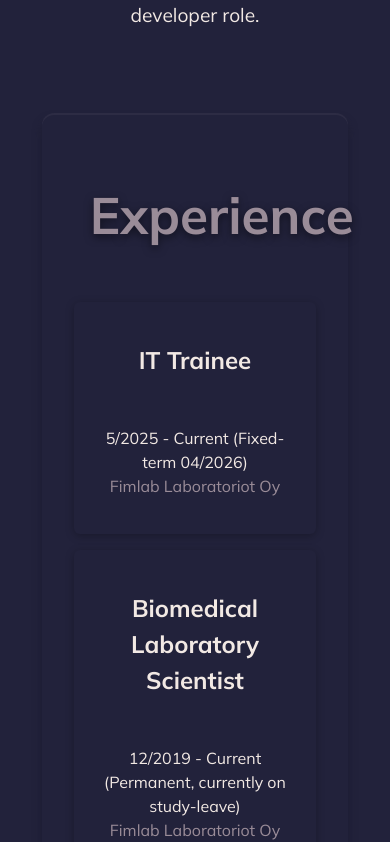
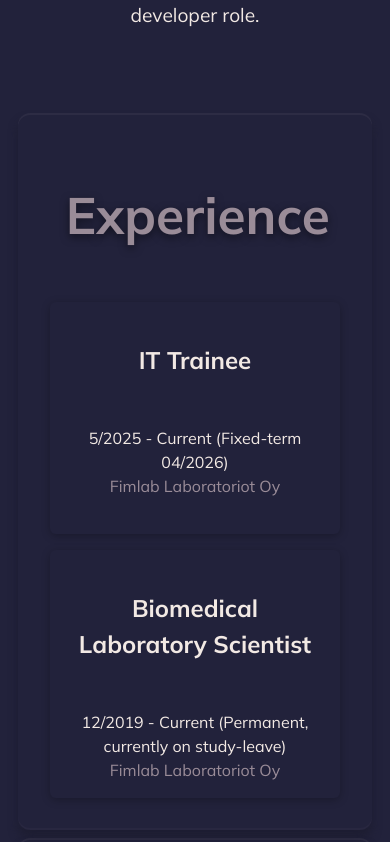
Before and after one commit to annivm/Portfolio-Website, a React (Vite) app in the folder frontend/: page / in a window 390 px wide. Shown: the part 949-1791 px from the top of the page. Built offline with nearby package versions, Linux system fonts and the light colour scheme.

Commit message:
Added all box classes for mobile

```diff
--- a/frontend/src/components/Contact/Contact.css
+++ b/frontend/src/components/Contact/Contact.css
@@ -48,7 +48,7 @@
 }
 
 @media (max-width: 740px) {
-    .contact-box {
+    .contact-box, .exp-box, .project-box {
         margin: 0.5rem;
     }
 }
```
